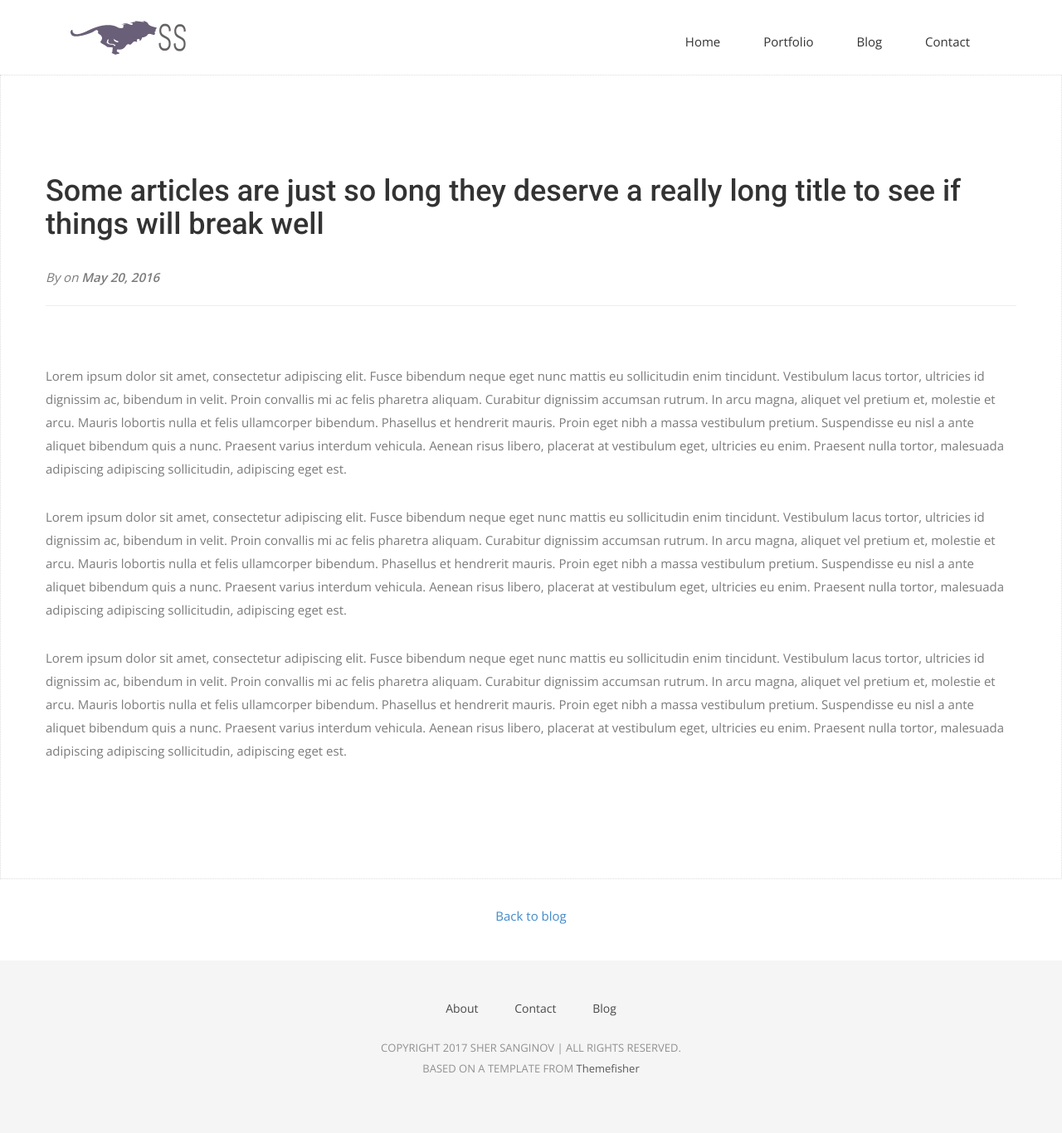
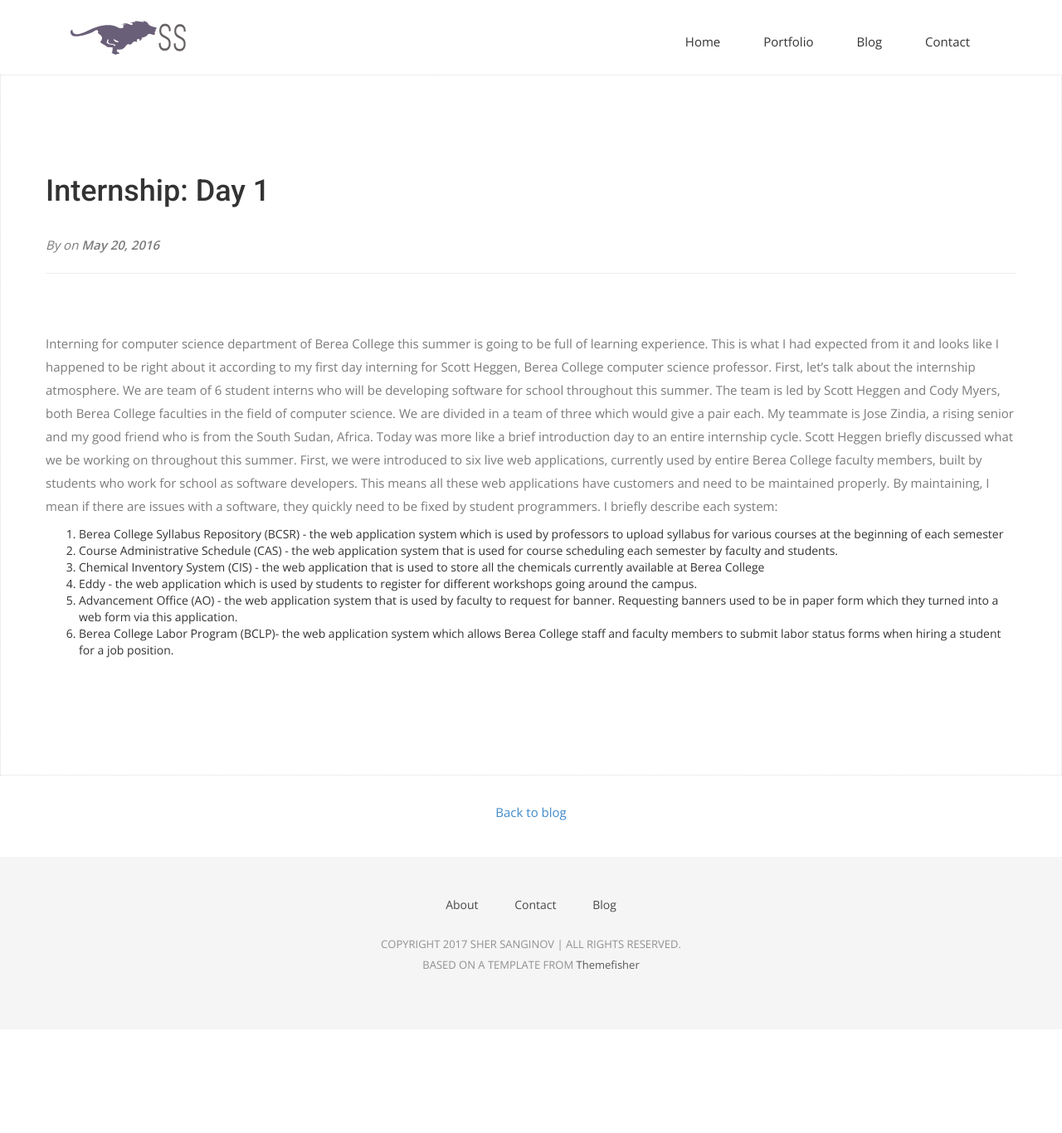
Before and after one commit to sanginovs/personal-website, a Jekyll site: the page built from _posts/2016-05-20-super-long-article.md, in a window 1280 px wide. Shown: the whole page at 83% size. Built offline with Jekyll 4.4.1, drawn with Linux system fonts in a browser that asks for light colours; nearby versions of some CDN libraries; some web fonts are replaced; after the commit the page ends 1241 px from its top, so only the background shows below that.

Commit message:
uploading my blog for my first day of internship

```diff
--- a/_posts/2016-05-20-super-long-article.md
+++ b/_posts/2016-05-20-super-long-article.md
@@ -1,10 +1,14 @@
 ---
 layout: post
-title: "Some articles are just so long they deserve a really long title to see if things will break well"
+title: "Internship: Day 1"
 ---
 
-Lorem ipsum dolor sit amet, consectetur adipiscing elit. Fusce bibendum neque eget nunc mattis eu sollicitudin enim tincidunt. Vestibulum lacus tortor, ultricies id dignissim ac, bibendum in velit. Proin convallis mi ac felis pharetra aliquam. Curabitur dignissim accumsan rutrum. In arcu magna, aliquet vel pretium et, molestie et arcu. Mauris lobortis nulla et felis ullamcorper bibendum. Phasellus et hendrerit mauris. Proin eget nibh a massa vestibulum pretium. Suspendisse eu nisl a ante aliquet bibendum quis a nunc. Praesent varius interdum vehicula. Aenean risus libero, placerat at vestibulum eget, ultricies eu enim. Praesent nulla tortor, malesuada adipiscing adipiscing sollicitudin, adipiscing eget est.
-
-Lorem ipsum dolor sit amet, consectetur adipiscing elit. Fusce bibendum neque eget nunc mattis eu sollicitudin enim tincidunt. Vestibulum lacus tortor, ultricies id dignissim ac, bibendum in velit. Proin convallis mi ac felis pharetra aliquam. Curabitur dignissim accumsan rutrum. In arcu magna, aliquet vel pretium et, molestie et arcu. Mauris lobortis nulla et felis ullamcorper bibendum. Phasellus et hendrerit mauris. Proin eget nibh a massa vestibulum pretium. Suspendisse eu nisl a ante aliquet bibendum quis a nunc. Praesent varius interdum vehicula. Aenean risus libero, placerat at vestibulum eget, ultricies eu enim. Praesent nulla tortor, malesuada adipiscing adipiscing sollicitudin, adipiscing eget est.
-
-Lorem ipsum dolor sit amet, consectetur adipiscing elit. Fusce bibendum neque eget nunc mattis eu sollicitudin enim tincidunt. Vestibulum lacus tortor, ultricies id dignissim ac, bibendum in velit. Proin convallis mi ac felis pharetra aliquam. Curabitur dignissim accumsan rutrum. In arcu magna, aliquet vel pretium et, molestie et arcu. Mauris lobortis nulla et felis ullamcorper bibendum. Phasellus et hendrerit mauris. Proin eget nibh a massa vestibulum pretium. Suspendisse eu nisl a ante aliquet bibendum quis a nunc. Praesent varius interdum vehicula. Aenean risus libero, placerat at vestibulum eget, ultricies eu enim. Praesent nulla tortor, malesuada adipiscing adipiscing sollicitudin, adipiscing eget est.
+Interning for computer science department of Berea College this summer is going to be full of learning experience. This is what I had expected from it and looks like I happened to be right about it according to my first day interning for Scott Heggen, Berea College computer science professor.
+First, let's talk about the internship atmosphere. We are team of 6 student interns who will be developing software for school throughout this summer. The team is led by Scott Heggen and Cody Myers, both Berea College faculties in the field of computer science. We are divided in a team of three which would give a pair each. My teammate is Jose Zindia, a rising senior and my good friend who is from the South Sudan, Africa.
+Today was more like a brief introduction day to an entire internship cycle. Scott Heggen briefly discussed what we be working on throughout this summer. First, we were introduced to six live web applications, currently used by entire Berea College faculty members, built by students who work for school as software developers. This means all these web applications have customers and need to be maintained properly. By maintaining, I mean if there are issues with a software, they quickly need to be fixed by student programmers. I briefly describe each system:
+1. Berea College Syllabus Repository (BCSR) - the web application system which is used by professors to upload syllabus for various courses at the beginning of each semester
+2. Course Administrative Schedule (CAS) - the web application system that is used for course scheduling each semester by faculty and students.
+3. Chemical Inventory System (CIS) - the web application that is used to store all the chemicals currently available at Berea College
+4. Eddy - the web application which is used by students to register for different workshops going around the campus.
+5. Advancement Office (AO) - the web application system that is used by faculty to request for banner. Requesting banners used to be in paper form which they turned into a web form via this application.
+6. Berea College Labor Program (BCLP)- the web application system which allows Berea College staff and faculty members to submit labor status forms when hiring a student for a job position.
```
